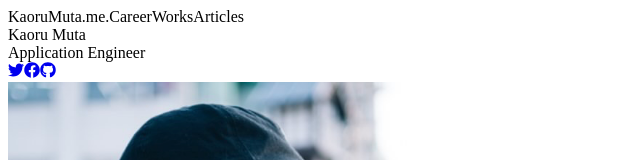
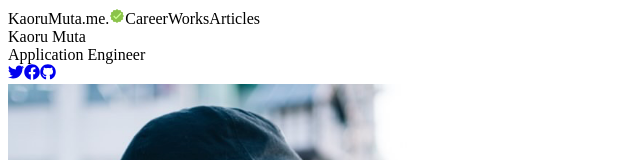
Before and after one commit to KaoruMuta/KaoruMuta.me, a Next.js app: page / in a window 1280 px wide. Shown: the top 160 px of the page, without its empty margins (0-640 px from the left). Built offline with nearby package versions, Linux system fonts and the light colour scheme.

Commit message:
feat: attach icon in header

```diff
--- a/components/Header.tsx
+++ b/components/Header.tsx
@@ -1,7 +1,12 @@
+import { FcApproval } from 'react-icons/fc';
+
 const Header = () => {
   return (
     <header className='flex flex-row font-sans font-semibold mt-8'>
-      <span className='flex-1'>KaoruMuta.me.</span>
+      <span className='inline-flex flex-1 items-center'>
+        KaoruMuta.me.
+        <FcApproval className='ml-1' />
+      </span>
       <span className='flex-none'>Career</span>
       <span className='flex-none ml-8'>Works</span>
       <span className='flex-none ml-8'>Articles</span>
```
